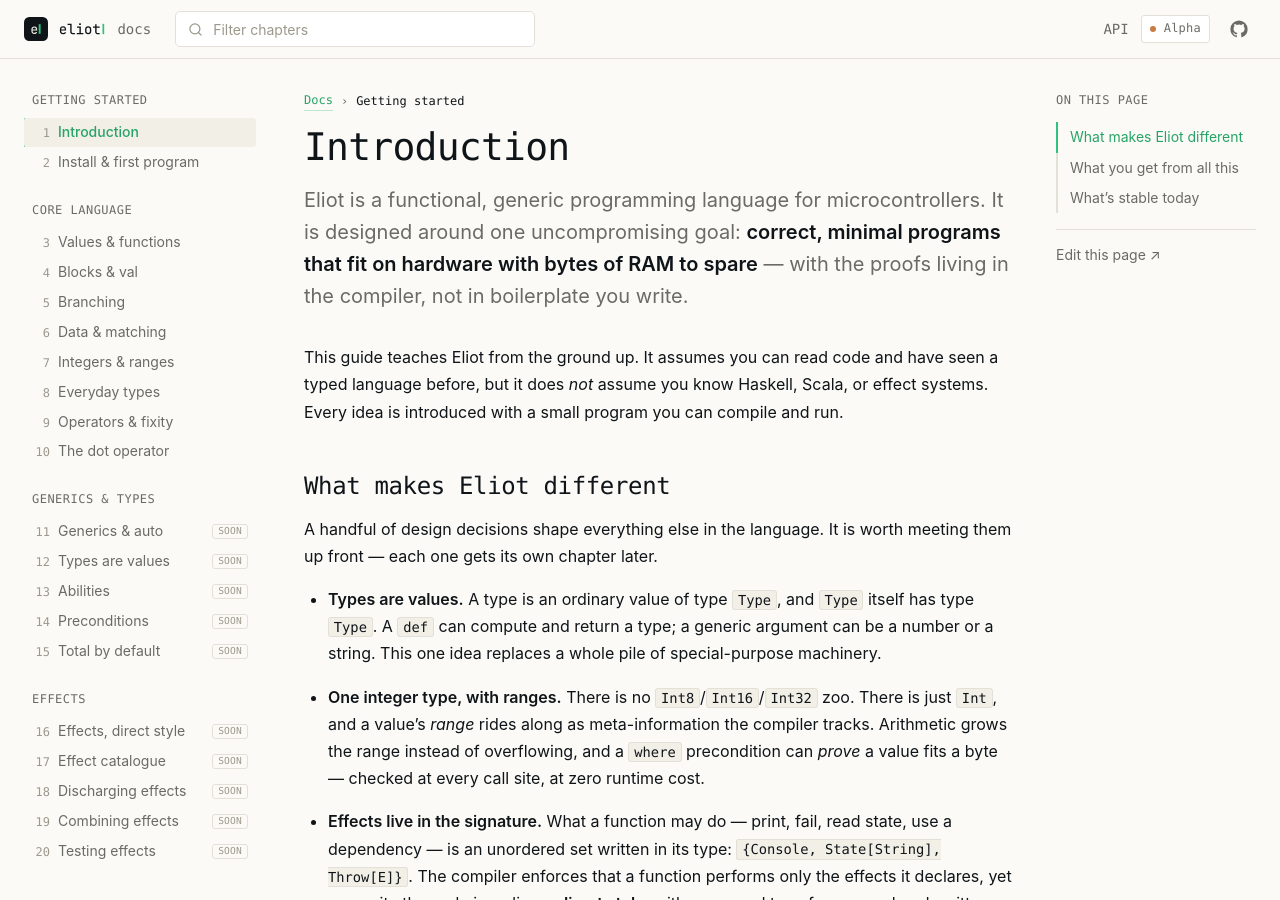
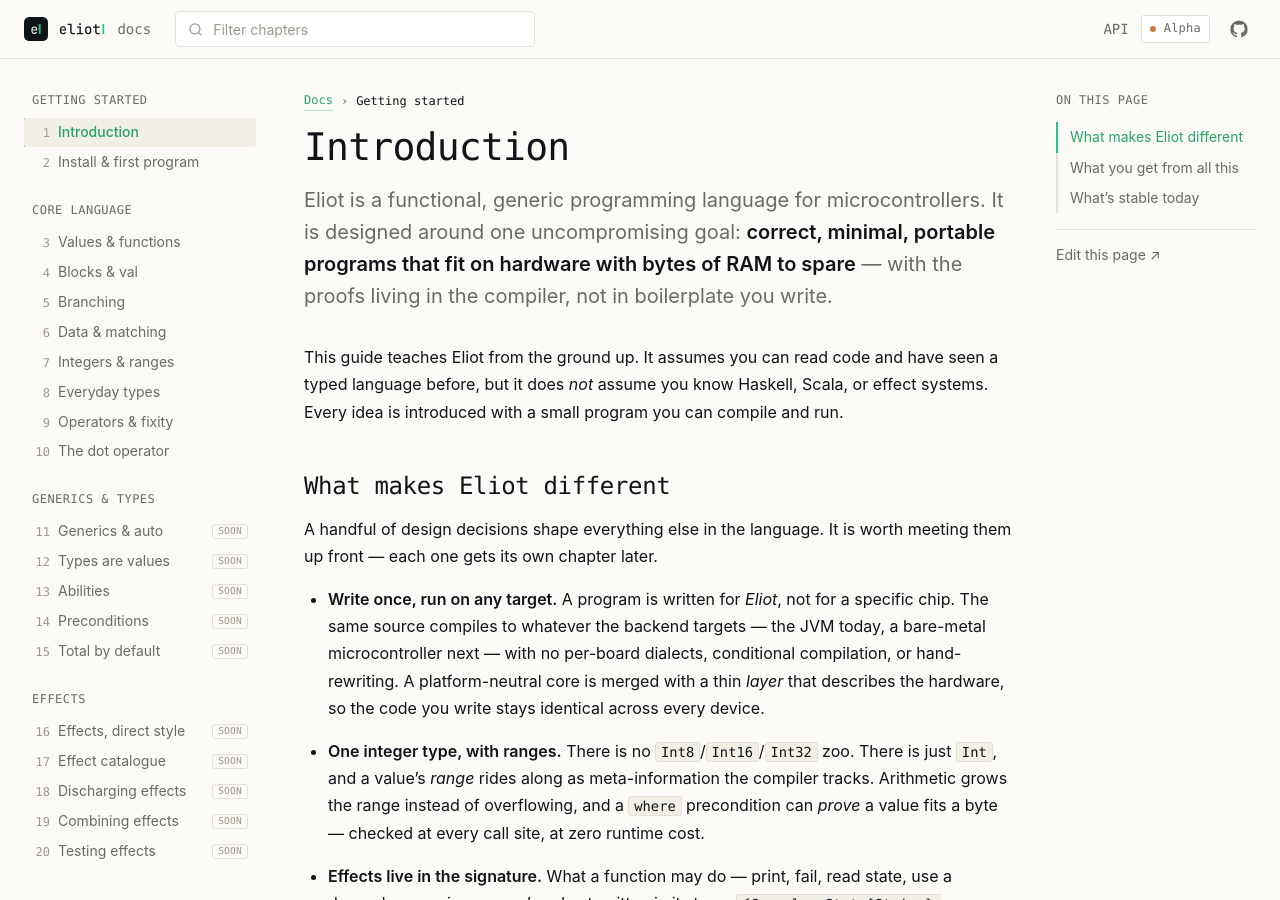
Before and after one commit to eliotlang/eliotlang.github.io, a Jekyll site: the page built from _docs/introduction.md, in a window 1280 px wide and 900 px high. Built offline with Jekyll 4.4.1, drawn with Linux system fonts in a browser that asks for light colours; some web fonts are replaced.

Commit message:
Correction in introduction

```diff
--- a/_docs/introduction.md
+++ b/_docs/introduction.md
@@ -7,7 +7,7 @@
 ---
 
 Eliot is a functional, generic programming language for microcontrollers. It is designed
-around one uncompromising goal: **correct, minimal programs that fit on hardware with bytes
+around one uncompromising goal: **correct, minimal, portable programs that fit on hardware with bytes
 of RAM to spare** — with the proofs living in the compiler, not in boilerplate you write.
 {: .docs-lead}
 
@@ -20,9 +20,11 @@
 A handful of design decisions shape everything else in the language. It is worth meeting them
 up front — each one gets its own chapter later.
 
-- **Types are values.** A type is an ordinary value of type `Type`, and `Type` itself has type
-  `Type`. A `def` can compute and return a type; a generic argument can be a number or a
-  string. This one idea replaces a whole pile of special-purpose machinery.
+- **Write once, run on any target.** A program is written for *Eliot*, not for a specific chip.
+  The same source compiles to whatever the backend targets — the JVM today, a bare-metal
+  microcontroller next — with no per-board dialects, conditional compilation, or hand-rewriting.
+  A platform-neutral core is merged with a thin *layer* that describes the hardware, so the code
+  you write stays identical across every device.
 
 - **One integer type, with ranges.** There is no `Int8`/`Int16`/`Int32` zoo. There is just
   `Int`, and a value's *range* rides along as meta-information the compiler tracks. Arithmetic
```
